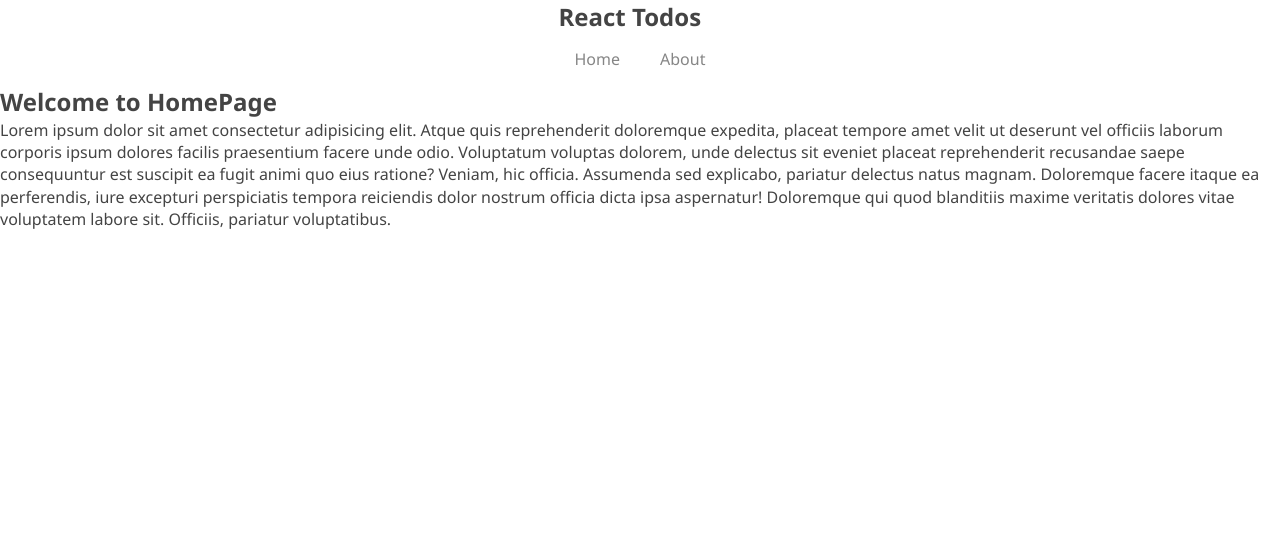
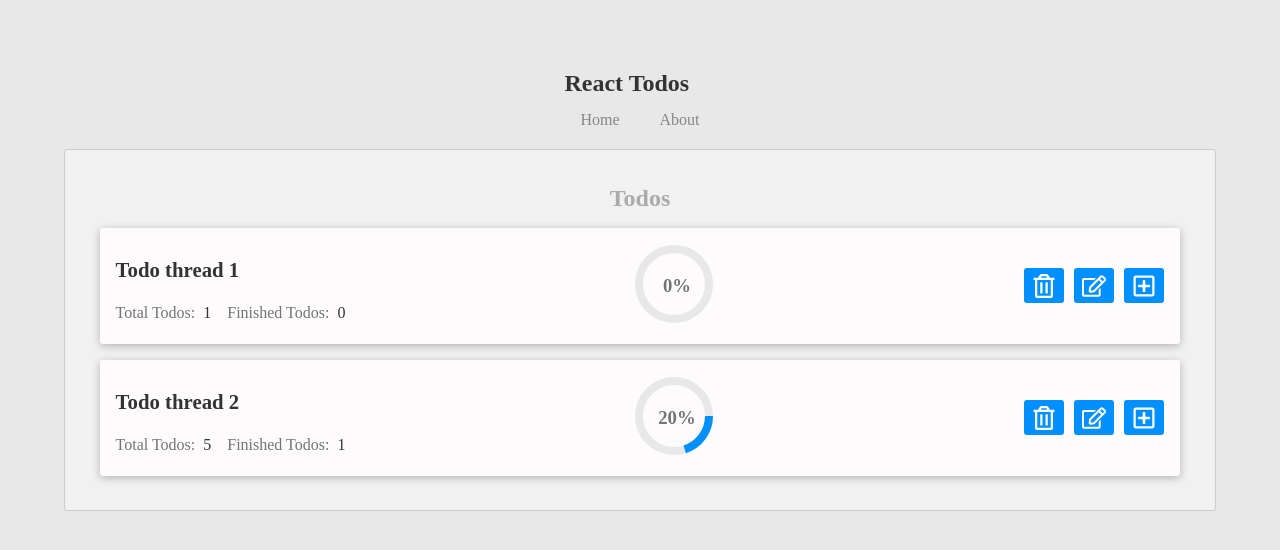
Before and after one commit to raihan2bd/react-todos, a React (Create React App) app: page / in a window 1280 px wide. Shown: the top 550 px of the page. Built offline with nearby package versions, Linux system fonts and the light colour scheme.

Commit message:
Add threads components with some css styles

```diff
--- a/src/App.css
+++ b/src/App.css
@@ -1,4 +1,4 @@
-* {
+/* * {
   box-sizing: border-box;
   margin: 0;
   padding: 0;
@@ -75,4 +75,28 @@ body {
   background: #fff;
   box-shadow: 0 2px 8px rgba(0, 0, 0, 0.25);
   margin-bottom: 25px;
+} */
+
+* {
+  margin: 0;
+  padding: 0;
+  box-sizing: border-box;
 }
+
+html,
+body {
+  background: #e9e8e8;
+  color: #333;
+}
+
+button {
+  transition: all 0.1s ease-in-out;
+}
+
+button:active {
+  transform: translateY(-2px);
+}
+
+#root {
+  padding: 5%;
+}
--- a/src/components/Layout/Header.module.css
+++ b/src/components/Layout/Header.module.css
@@ -6,7 +6,7 @@
 }
 
 .nav {
- padding: 0 1rem;
+  padding: 0 1rem;
 }
 
 .nav_items {
@@ -23,5 +23,5 @@
 }
 
 .active {
-  color: #0000ff;
+  color: #00f;
 }
--- /dev/null
+++ b/src/components/TodoThreads/TodoThread.js
@@ -0,0 +1,48 @@
+import PropTypes from 'prop-types';
+import { FaRegTrashAlt, FaRegEdit, FaRegPlusSquare } from 'react-icons/fa';
+
+import CircelProgress from '../UI/CircleProgress';
+import classes from './TodoThread.module.css';
+
+const TodoThread = ({
+  id, name, totalTodos, finishedTodos,
+}) => (
+  <li id={id} className={classes.todo_thread}>
+    <div className={classes.thread_details}>
+      <h3 className={classes.thread_name}>{name}</h3>
+      <div className={classes.thread_spec}>
+        <span>
+          <h4>Total Todos: </h4>
+          {totalTodos}
+        </span>
+        <span>
+          <h4>Finished Todos: </h4>
+          {finishedTodos}
+        </span>
+      </div>
+    </div>
+    <div className={classes.thread_progress}>
+      <CircelProgress percentage={(finishedTodos / totalTodos) * 100} />
+    </div>
+    <div className={classes.thread_actions}>
+      <button type="button">
+        <FaRegTrashAlt />
+      </button>
+      <button type="button">
+        <FaRegEdit />
+      </button>
+      <button type="button">
+        <FaRegPlusSquare />
+      </button>
+    </div>
+  </li>
+);
+
+TodoThread.propTypes = {
+  id: PropTypes.string.isRequired,
+  name: PropTypes.string.isRequired,
+  totalTodos: PropTypes.number.isRequired,
+  finishedTodos: PropTypes.number.isRequired,
+};
+
+export default TodoThread;
--- /dev/null
+++ b/src/components/TodoThreads/TodoThread.module.css
@@ -0,0 +1,62 @@
+.todo_thread {
+  display: flex;
+  padding: 1rem;
+  align-items: center;
+  justify-content: space-between;
+  box-shadow: 0 2px 8px rgba(0, 0, 0, 0.26);
+  background: #fdfbfb;
+  border-radius: 3px;
+}
+
+.thread_details {
+  display: flex;
+  flex-direction: column;
+  gap: 0.875rem;
+}
+
+.thread_name {
+  margin: 0.5rem 0;
+  font-size: 1.3rem;
+}
+
+.thread_spec {
+  display: flex;
+  gap: 1rem;
+}
+
+.thread_spec span {
+  display: flex;
+}
+
+.thread_spec span h4 {
+  margin-right: 0.5rem;
+  font-weight: normal;
+  color: #747474;
+}
+
+.thread_actions {
+  display: flex;
+  gap: 10px;
+  margin-left: 1rem;
+}
+
+.thread_actions button {
+  color: #fff;
+  border: none;
+  font-size: 1.5rem;
+  padding: 0.325rem 0.5rem;
+  background: #0290ff;
+  border-radius: 3px;
+  display: flex;
+  align-items: center;
+  justify-content: center;
+}
+
+.thread_actions button:hover {
+  box-shadow: 0 2px 8px rgba(0, 0, 0, 0.25);
+  background: #0068b8;
+}
+
+.thread_actions button:active {
+  transform: translateY(-2px);
+}
--- /dev/null
+++ b/src/components/TodoThreads/TodoThreads.js
@@ -0,0 +1,26 @@
+import React from 'react';
+import { useSelector } from 'react-redux';
+
+import TodoThread from './TodoThread';
+import classes from './TodoThreads.module.css';
+
+const TodoThreads = () => {
+  const todoThreads = useSelector((state) => state.threads.todoThreads);
+
+  let todoThreadsContent = <p> No Threads Found! Please Add a New One!!</p>;
+
+  if (todoThreads.length > 0) {
+    todoThreadsContent = todoThreads.map((thread) => (
+      <TodoThread
+        key={thread.id}
+        id={thread.id}
+        name={thread.name}
+        totalTodos={thread.totalTodos}
+        finishedTodos={thread.finishedTodos}
+      />
+    ));
+  }
+  return <ul className={classes.todo_threads}>{todoThreadsContent}</ul>;
+};
+
+export default TodoThreads;
--- /dev/null
+++ b/src/components/TodoThreads/TodoThreads.module.css
@@ -0,0 +1,5 @@
+.todo_threads {
+  display: flex;
+  flex-direction: column;
+  gap: 1rem;
+}
--- /dev/null
+++ b/src/components/UI/CircleProgress.css
@@ -0,0 +1,24 @@
+.box {
+  width: 100%;
+  height: 100%;
+  display: flex;
+  justify-content: center;
+  align-items: center;
+}
+
+.circle svg {
+  position: relative;
+  width: 86px;
+  height: 80px;
+}
+
+.circle svg circle {
+  transform: translate(5px, 5px);
+}
+
+.percentage {
+  text-align: center;
+  position: absolute;
+  z-index: 1;
+  color: #747474;
+}
--- /dev/null
+++ b/src/components/UI/CircleProgress.js
@@ -0,0 +1,45 @@
+import PropTypes from 'prop-types';
+
+import './CircleProgress.css';
+
+const CircelProgress = ({ percentage }) => {
+  const calcValue = 220 - (220 * percentage) / 100;
+  return (
+    <div className="box">
+      <div className="circle">
+        <svg>
+          <circle
+            fill="none"
+            strokeWidth="8"
+            stroke="#e8e8e8"
+            strokeDasharray="220"
+            strokeDashoffset="0"
+            cx="35"
+            cy="35"
+            r="35"
+          />
+          <circle
+            fill="none"
+            strokeWidth="8"
+            stroke="#0290ff"
+            strokeDasharray="220"
+            strokeDashoffset={calcValue}
+            cx="35"
+            cy="35"
+            r="35"
+          />
+        </svg>
+      </div>
+      <h3 className="percentage">
+        {percentage}
+        %
+      </h3>
+    </div>
+  );
+};
+
+CircelProgress.propTypes = {
+  percentage: PropTypes.number.isRequired,
+};
+
+export default CircelProgress;
--- a/src/pages/HomePage.js
+++ b/src/pages/HomePage.js
@@ -1,19 +1,13 @@
+import TodoThreads from '../components/TodoThreads/TodoThreads';
+
+import classes from './HomePage.module.css';
+
 const HomePage = () => (
-  <section>
-    <h2>Welcome to HomePage</h2>
-    <p>
-      Lorem ipsum dolor sit amet consectetur adipisicing elit. Atque quis
-      reprehenderit doloremque expedita, placeat tempore amet velit ut
-      deserunt vel officiis laborum corporis ipsum dolores facilis praesentium
-      facere unde odio. Voluptatum voluptas dolorem, unde delectus sit eveniet
-      placeat reprehenderit recusandae saepe consequuntur est suscipit ea
-      fugit animi quo eius ratione? Veniam, hic officia. Assumenda sed
-      explicabo, pariatur delectus natus magnam. Doloremque facere itaque ea
-      perferendis, iure excepturi perspiciatis tempora reiciendis dolor
-      nostrum officia dicta ipsa aspernatur! Doloremque qui quod blanditiis
-      maxime veritatis dolores vitae voluptatem labore sit. Officiis, pariatur
-      voluptatibus.
-    </p>
+  <section className={classes.home_sections}>
+    <h2>Todos</h2>
+    <div>
+      <TodoThreads />
+    </div>
   </section>
 );
 
--- /dev/null
+++ b/src/pages/HomePage.module.css
@@ -0,0 +1,15 @@
+.home_sections {
+  display: flex;
+  gap: 1rem;
+  flex-direction: column;
+  width: 100%;
+  background: #f1f1f1;
+  padding: 3%;
+  border: 1px solid #ccc;
+  border-radius: 3px;
+}
+
+.home_sections h2 {
+  text-align: center;
+  color: rgb(172, 170, 170);
+}
--- a/src/redux/todoThreads/todoThreads.js
+++ b/src/redux/todoThreads/todoThreads.js
@@ -3,17 +3,17 @@ import { createSlice } from '@reduxjs/toolkit';
 const initialState = {
   todoThreads: [
     {
-      threadId: 'id1',
+      id: 'id1',
       name: 'Todo thread 1',
-      progress: 0,
-      quantity: 1,
+      totalTodos: 1,
+      finishedTodos: 0,
       todos: [{ todoId: 'todoId1', title: 'Todo 1', isCompleted: false }],
     },
     {
-      threadId: 'id2',
+      id: 'id2',
       name: 'Todo thread 2',
-      progress: 50,
-      quantity: 2,
+      totalTodos: 5,
+      finishedTodos: 1,
       todos: [
         { todoId: 'todoId2', title: 'Todo 1', isCompleted: false },
         { todoId: 'todoId3', title: 'Todo 2', isCompleted: false },
```
Also changed, not shown: src/components/Layout/Layout.module.css (line endings or trailing spaces).
